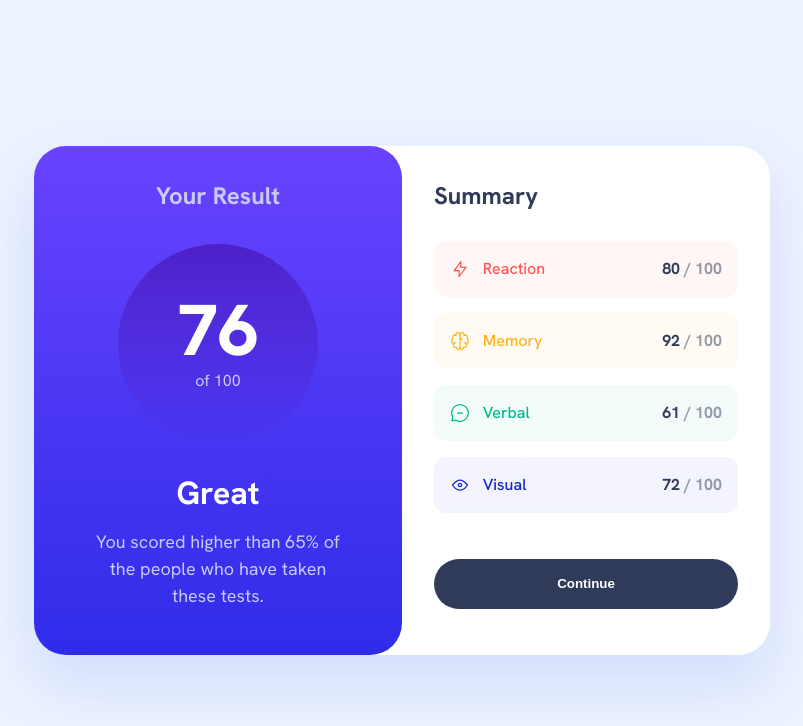
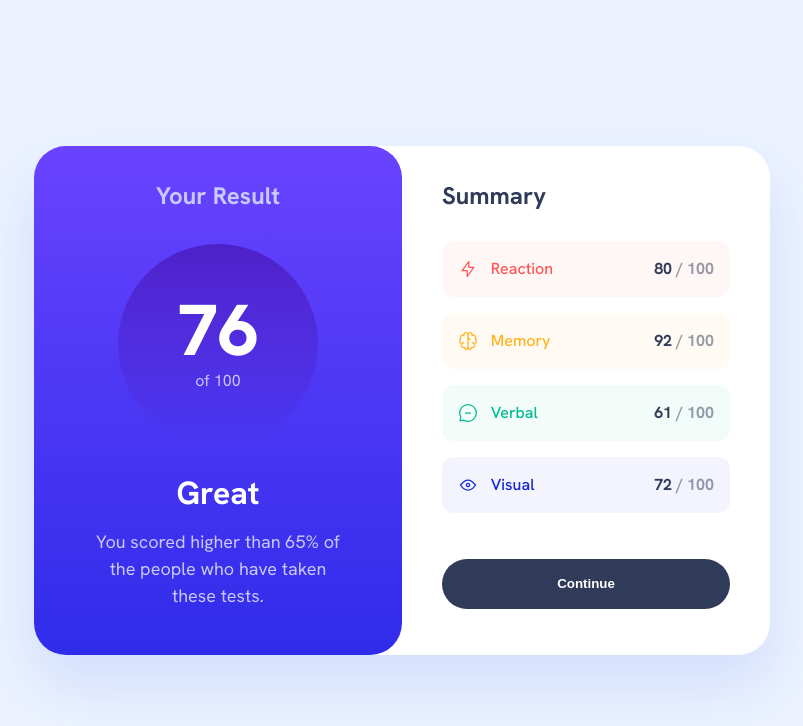
Before and after one commit to zowieerickson/results-summary-component, a React (Vite) app: page / in a window 1280 px wide. Shown: the top 726 px of the page, without its empty margins (238-1041 px from the left). Built offline with nearby package versions, Linux system fonts and the light colour scheme.

Commit message:
adjust left-right padding of summary section on desktop

```diff
--- a/src/styles/summary.css
+++ b/src/styles/summary.css
@@ -3,7 +3,7 @@
     flex-direction: column;
     justify-content: space-between;
     background-color: #fff;
-    padding: 38px 2em 46px;
+    padding: 38px 40px 46px;
     width: 368px;
     color: #303B59;
     border-radius: 32px;
```
